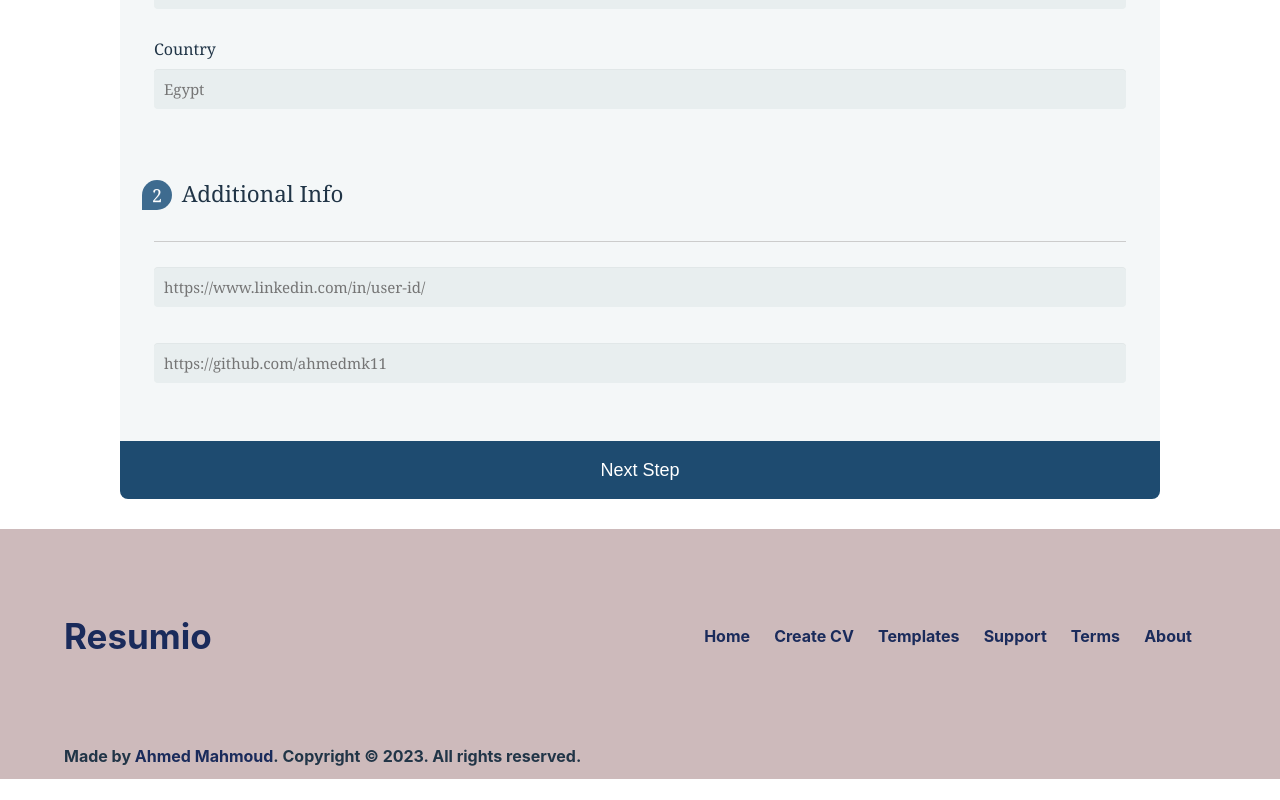
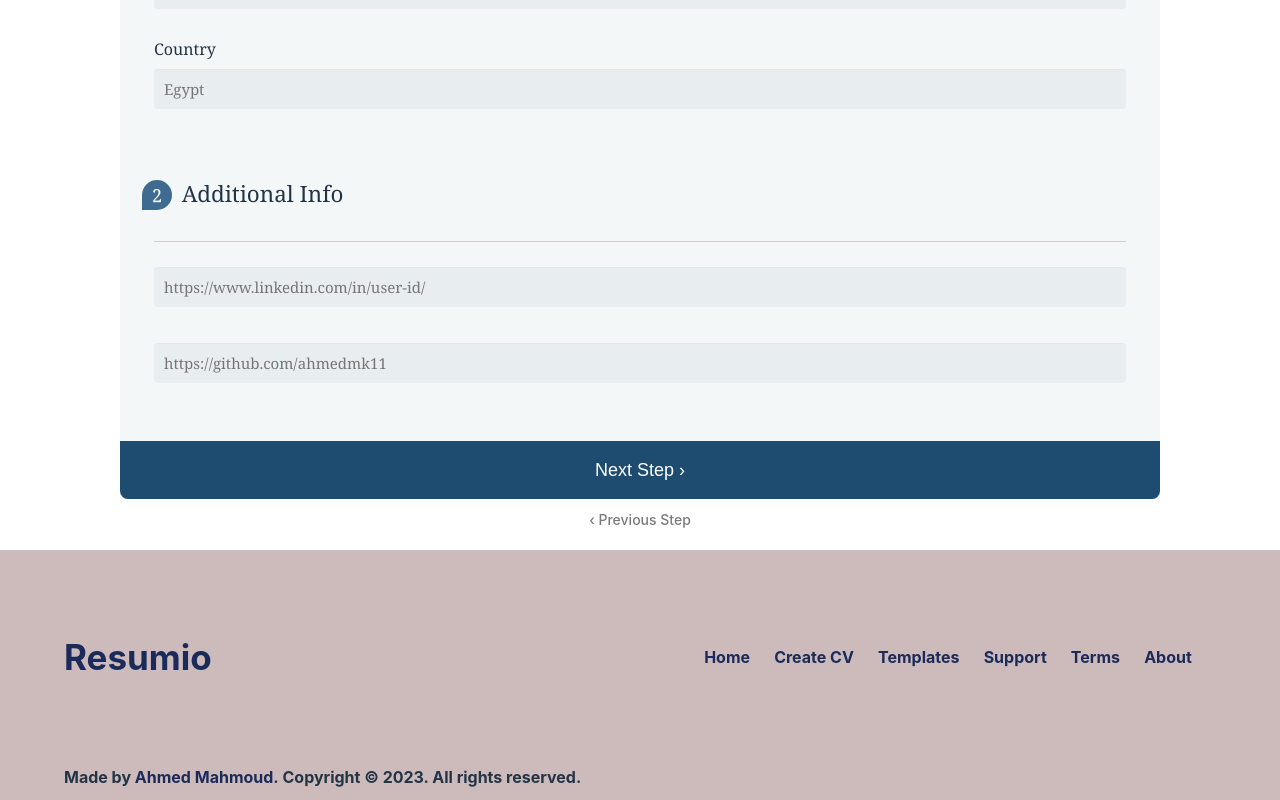
Before and after one commit to Ahmedmk11/cv-maker, a React (Vite) app: page /CreateCV/Personal-Details in a window 1280 px wide. Shown: the part 770-1570 px from the top of the page. Before the commit the page ends 1549 px from the top, so only its background shows below. Built offline with nearby package versions, Linux system fonts and the light colour scheme.

Commit message:
Added a previous step button

```diff
--- a/src/pages/CreateCV.jsx
+++ b/src/pages/CreateCV.jsx
@@ -74,9 +74,10 @@ function CreateCV(props) {
                     }
                 })()}
                 <Button
-                    name={count === 2 ? 'Finish' : 'Next Step'}
+                    name={count === 2 ? 'Finish' : 'Next Step   \u203A'}
                     click={nextClick}
                 />
+                <p className='previous-p' onClick={prevClick}>&#8249;   Previous Step</p>
             </div>
             <Footer />
         </>
--- a/src/styles/components.css
+++ b/src/styles/components.css
@@ -414,4 +414,13 @@ textarea {
   margin-top: 8px;
 }
 
+.previous-p {
+  color: #7b7a7a;
+  font-size: 14px;
+  cursor: pointer;
+}
+.previous-p:hover {
+  text-decoration: underline;
+}
+
 /*# sourceMappingURL=components.css.map */
--- a/src/styles/components.scss
+++ b/src/styles/components.scss
@@ -409,3 +409,12 @@ textarea {
     margin-bottom: 28px;
     margin-top: 8px;
 }
+
+.previous-p {
+    color: #7b7a7a;
+    font-size: 14px;
+    cursor: pointer;
+    &:hover {
+        text-decoration: underline;
+    }
+}
```
Also changed, not shown: 1 other file (tests, documents, lock files or other folders).
